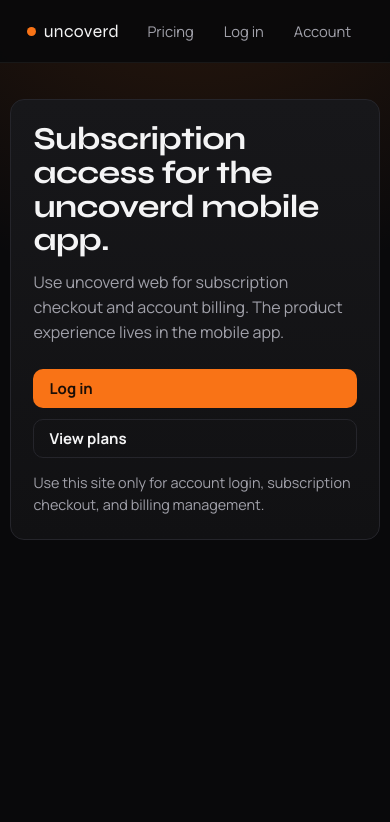
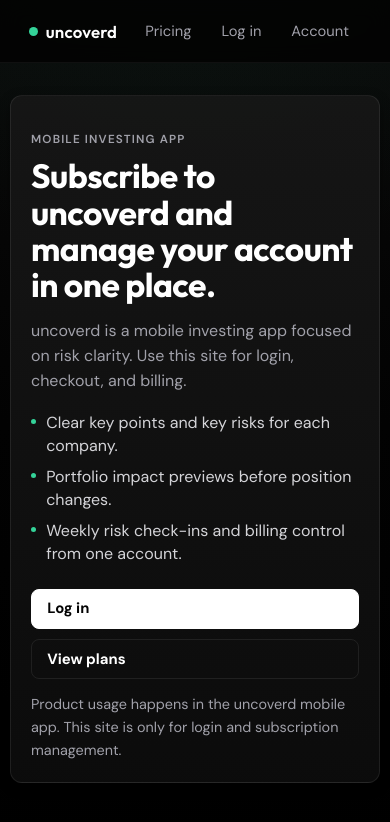
Before and after one commit to tickrbee/uncoverd-web, a Next.js app: page / in a window 390 px wide. Shown: the top 822 px of the page. Built offline with nearby package versions, Linux system fonts and the light colour scheme.

Commit message:
Align web design to app tokens and harden Supabase env config

```diff
--- a/src/app/account/page.tsx
+++ b/src/app/account/page.tsx
@@ -40,7 +40,7 @@
           <p>Signed in as {user.email}</p>
           <p>Current plan: {toDisplayPlan(profile?.subscription_tier)}</p>
           <p>{renewsAt ? `Renews on ${renewsAt}` : "No active renewal date yet."}</p>
-          <p>This account is for billing management for the uncoverd mobile app.</p>
+          <p>Your plan unlocks uncoverd features in the mobile app. Manage billing here.</p>
           <AccountActions />
           <p>
             Legal: <Link href="/legal/terms">Terms</Link> and <Link href="/legal/privacy">Privacy Policy</Link>.
--- a/src/app/globals.css
+++ b/src/app/globals.css
@@ -1,15 +1,33 @@
 :root {
-  --bg: #09090b;
-  --surface: #111113;
-  --surface-strong: #17171a;
-  --ink: #f4f4f5;
-  --muted: #a1a1aa;
-  --line: #25252b;
-  --accent: #f97316;
-  --accent-strong: #ea580c;
-  --accent-ink: #1b0e06;
-  --success: #22c55e;
-  --danger: #f87171;
+  --background: #030303;
+  --background-gradient: linear-gradient(180deg, #0a0a0a 0%, #030303 50%, #000000 100%);
+  --background-elevated: #0c0c0c;
+  --card: #171717;
+  --card-muted: rgba(23, 23, 23, 0.6);
+  --surface: rgba(39, 39, 42, 0.4);
+  --surface-hover: rgba(63, 63, 70, 0.42);
+
+  --text-primary: #ffffff;
+  --text-secondary: #a1a1aa;
+  --text-muted: #71717a;
+  --text-disabled: #52525b;
+
+  --border: rgba(255, 255, 255, 0.08);
+  --border-subtle: rgba(255, 255, 255, 0.05);
+  --border-focus: rgba(255, 255, 255, 0.15);
+
+  --positive: #34d399;
+  --negative: #f87171;
+  --positive-muted: rgba(52, 211, 153, 0.14);
+
+  --radius-sm: 8px;
+  --radius-md: 12px;
+  --radius-lg: 16px;
+  --radius-xl: 24px;
+
+  --shadow-sm: 0 1px 2px rgba(0, 0, 0, 0.5);
+  --shadow-md: 0 4px 12px rgba(0, 0, 0, 0.4);
+  --shadow-lg: 0 8px 24px rgba(0, 0, 0, 0.5);
 }
 
 * {
@@ -24,11 +42,9 @@
 
 body {
   min-height: 100vh;
-  color: var(--ink);
+  color: var(--text-primary);
   font-family: var(--font-body), sans-serif;
-  background:
-    radial-gradient(circle at 50% -20%, rgba(249, 115, 22, 0.18), transparent 45%),
-    var(--bg);
+  background: radial-gradient(circle at 50% -24%, rgba(52, 211, 153, 0.08), transparent 44%), var(--background-gradient);
 }
 
 a {
@@ -40,15 +56,15 @@
   position: sticky;
   top: 0;
   z-index: 20;
-  border-bottom: 1px solid rgba(255, 255, 255, 0.06);
-  background: rgba(9, 9, 11, 0.92);
-  backdrop-filter: blur(8px);
+  border-bottom: 1px solid var(--border-subtle);
+  background: rgba(3, 3, 3, 0.88);
+  backdrop-filter: blur(10px);
 }
 
 .site-header__inner {
-  width: min(960px, calc(100% - 2rem));
+  width: min(980px, calc(100% - 2rem));
+  min-height: 68px;
   margin: 0 auto;
-  min-height: 68px;
   display: flex;
   align-items: center;
   justify-content: space-between;
@@ -60,8 +76,9 @@
   align-items: center;
   gap: 0.5rem;
   font-family: var(--font-heading), sans-serif;
-  font-size: 1.1rem;
-  letter-spacing: 0.02em;
+  font-size: 1.05rem;
+  font-weight: 600;
+  letter-spacing: 0.01em;
   text-transform: lowercase;
 }
 
@@ -69,7 +86,7 @@
   width: 9px;
   height: 9px;
   border-radius: 999px;
-  background: var(--accent);
+  background: var(--positive);
 }
 
 .main-nav {
@@ -79,39 +96,40 @@
 }
 
 .main-nav a {
-  border-radius: 10px;
   border: 1px solid transparent;
+  border-radius: var(--radius-sm);
   padding: 0.45rem 0.7rem;
-  color: var(--muted);
   font-size: 0.92rem;
-  transition: color 130ms ease, border-color 130ms ease, background-color 130ms ease;
+  color: var(--text-secondary);
+  transition: color 150ms ease, border-color 150ms ease, background-color 150ms ease;
 }
 
 .main-nav a:hover {
-  color: var(--ink);
-  border-color: var(--line);
-  background: rgba(255, 255, 255, 0.03);
+  color: var(--text-primary);
+  border-color: var(--border);
+  background: rgba(255, 255, 255, 0.02);
 }
 
 .page {
-  width: min(960px, calc(100% - 2rem));
+  width: min(980px, calc(100% - 2rem));
   margin: 0 auto;
-  padding: 2.25rem 0 4rem;
+  padding: 2rem 0 4rem;
   display: grid;
   gap: 1rem;
 }
 
 .hero,
 .panel {
-  border: 1px solid var(--line);
-  border-radius: 16px;
-  background: linear-gradient(180deg, var(--surface-strong) 0%, var(--surface) 100%);
+  border: 1px solid var(--border);
+  border-radius: var(--radius-lg);
+  background: linear-gradient(180deg, rgba(23, 23, 23, 0.92) 0%, rgba(12, 12, 12, 0.96) 100%);
+  box-shadow: var(--shadow-md);
 }
 
 .hero {
-  max-width: 760px;
+  max-width: 820px;
   margin: 0 auto;
-  padding: clamp(1.4rem, 2.8vw, 2.2rem);
+  padding: clamp(1.25rem, 2.8vw, 2.2rem);
 }
 
 .hero h1,
@@ -120,24 +138,60 @@
 .page h1,
 .legal h1 {
   margin: 0;
-  line-height: 1.05;
-  letter-spacing: -0.02em;
   font-family: var(--font-heading), sans-serif;
+  line-height: 1.08;
+  letter-spacing: -0.015em;
+}
+
+.hero__eyebrow {
+  margin: 0;
+  color: var(--text-muted);
+  font-size: 0.73rem;
+  font-weight: 600;
+  text-transform: uppercase;
+  letter-spacing: 0.1em;
 }
 
 .hero h1 {
-  font-size: clamp(2rem, 5vw, 3rem);
+  margin-top: 0.6rem;
+  font-size: clamp(2.1rem, 5.3vw, 3.4rem);
 }
 
 .hero p {
-  margin: 0.85rem 0 0;
-  color: var(--muted);
-  line-height: 1.55;
-  max-width: 64ch;
+  margin: 0.9rem 0 0;
+  max-width: 68ch;
+  color: var(--text-secondary);
+  line-height: 1.58;
+}
+
+.hero__summary {
+  margin: 1.05rem 0 0;
+  padding: 0;
+  list-style: none;
+  display: grid;
+  gap: 0.5rem;
+}
+
+.hero__summary li {
+  position: relative;
+  padding-left: 0.95rem;
+  color: #d4d4d8;
+  line-height: 1.45;
+}
+
+.hero__summary li::before {
+  content: "";
+  position: absolute;
+  top: 0.5rem;
+  left: 0;
+  width: 5px;
+  height: 5px;
+  border-radius: 999px;
+  background: var(--positive);
 }
 
 .hero__actions {
-  margin-top: 1.5rem;
+  margin-top: 1.45rem;
   display: flex;
   flex-wrap: wrap;
   gap: 0.65rem;
@@ -148,7 +202,7 @@
 }
 
 .panel {
-  padding: 1.35rem;
+  padding: 1.3rem;
 }
 
 .stack {
@@ -158,49 +212,51 @@
 
 .panel p {
   margin: 0;
-  color: var(--muted);
+  color: var(--text-secondary);
   line-height: 1.55;
 }
 
 .panel a,
 .legal a {
-  color: #fdba74;
+  color: #e4e4e7;
 }
 
 .panel a:hover,
 .legal a:hover {
-  color: #fed7aa;
+  color: #ffffff;
 }
 
 .btn {
-  border: 1px solid transparent;
-  border-radius: 10px;
-  padding: 0.7rem 0.95rem;
-  font-size: 0.94rem;
+  border: 1px solid #ffffff;
+  border-radius: var(--radius-sm);
+  padding: 0.72rem 0.95rem;
+  font-size: 0.93rem;
   font-weight: 700;
   line-height: 1;
   cursor: pointer;
-  background: var(--accent);
-  color: var(--accent-ink);
-  transition: background-color 130ms ease;
+  color: #030303;
+  background: #ffffff;
+  transition: background-color 150ms ease, border-color 150ms ease;
 }
 
 .btn:hover {
-  background: var(--accent-strong);
+  background: #e5e7eb;
+  border-color: #e5e7eb;
 }
 
 .btn:disabled {
-  opacity: 0.65;
+  opacity: 0.64;
   cursor: not-allowed;
 }
 
 .btn--ghost {
-  border-color: var(--line);
-  color: var(--ink);
+  border-color: var(--border);
+  color: var(--text-primary);
   background: transparent;
 }
 
 .btn--ghost:hover {
+  border-color: var(--border-focus);
   background: rgba(255, 255, 255, 0.04);
 }
 
@@ -210,28 +266,28 @@
 }
 
 .login-form {
-  margin-top: 0.15rem;
+  margin-top: 0.2rem;
   display: grid;
-  gap: 0.65rem;
+  gap: 0.7rem;
 }
 
 .login-form label {
   font-size: 0.9rem;
-  color: #e4e4e7;
   font-weight: 600;
+  color: #d4d4d8;
 }
 
 .login-form input {
   width: 100%;
-  border: 1px solid var(--line);
-  border-radius: 10px;
-  background: #0d0d10;
-  color: var(--ink);
-  padding: 0.7rem 0.8rem;
+  border-radius: var(--radius-sm);
+  border: 1px solid var(--border);
+  background: #0c0c0c;
+  color: var(--text-primary);
+  padding: 0.72rem 0.82rem;
 }
 
 .login-form input::placeholder {
-  color: #71717a;
+  color: var(--text-muted);
 }
 
 .divider {
@@ -244,14 +300,14 @@
 .divider span {
   flex: 1;
   height: 1px;
-  background: var(--line);
+  background: var(--border-subtle);
 }
 
 .divider strong {
   font-size: 0.72rem;
-  color: #7f7f88;
+  letter-spacing: 0.08em;
+  color: var(--text-muted);
   text-transform: uppercase;
-  letter-spacing: 0.08em;
 }
 
 .pricing-grid {
@@ -262,41 +318,43 @@
 }
 
 .pricing-card {
-  border: 1px solid var(--line);
-  border-radius: 14px;
-  background: #101012;
+  border: 1px solid var(--border);
+  border-radius: var(--radius-md);
+  background: var(--card-muted);
+  box-shadow: var(--shadow-sm);
   padding: 1rem;
   display: grid;
   gap: 0.9rem;
 }
 
 .pricing-card--highlight {
-  border-color: rgba(249, 115, 22, 0.55);
-  background: linear-gradient(180deg, #141416 0%, #101012 100%);
+  border-color: rgba(52, 211, 153, 0.35);
+  background: linear-gradient(180deg, rgba(31, 31, 31, 0.92) 0%, rgba(16, 16, 16, 0.95) 100%);
 }
 
 .pricing-card__tier {
   margin: 0;
   width: fit-content;
   border-radius: 999px;
-  padding: 0.22rem 0.52rem;
-  font-size: 0.72rem;
+  border: 1px solid var(--border);
+  padding: 0.24rem 0.54rem;
+  font-size: 0.7rem;
   font-weight: 700;
   text-transform: uppercase;
-  letter-spacing: 0.09em;
-  color: #fdba74;
-  background: rgba(249, 115, 22, 0.12);
+  letter-spacing: 0.08em;
+  color: var(--text-secondary);
+  background: rgba(255, 255, 255, 0.03);
 }
 
 .pricing-card h2 {
   margin: 0.5rem 0 0;
-  font-size: 1.4rem;
+  font-size: 1.34rem;
   font-family: var(--font-heading), sans-serif;
 }
 
 .pricing-card p {
   margin: 0.45rem 0 0;
-  color: var(--muted);
+  color: var(--text-secondary);
   line-height: 1.45;
 }
 
@@ -310,9 +368,9 @@
 
 .pricing-card li {
   position: relative;
-  padding-left: 0.9rem;
+  padding-left: 0.92rem;
   color: #d4d4d8;
-  font-size: 0.92rem;
+  font-size: 0.91rem;
 }
 
 .pricing-card li::before {
@@ -323,7 +381,11 @@
   width: 4px;
   height: 4px;
   border-radius: 999px;
-  background: #fb923c;
+  background: var(--positive);
+}
+
+.pricing-card .btn {
+  width: 100%;
 }
 
 .account-actions {
@@ -338,20 +400,20 @@
 }
 
 .notice {
-  margin: 0.25rem 0 0;
-  font-size: 0.9rem;
+  margin: 0.2rem 0 0;
+  font-size: 0.89rem;
 }
 
 .notice--ok {
-  color: var(--success);
+  color: var(--positive);
 }
 
 .notice--error {
-  color: var(--danger);
+  color: var(--negative);
 }
 
 .legal {
-  max-width: 760px;
+  max-width: 780px;
   margin: 0 auto;
   display: grid;
   gap: 0.75rem;
@@ -363,7 +425,7 @@
   line-height: 1.6;
 }
 
-@media (max-width: 900px) {
+@media (max-width: 920px) {
   .pricing-grid {
     grid-template-columns: 1fr;
   }
@@ -372,7 +434,7 @@
 @media (max-width: 700px) {
   .site-header__inner,
   .page {
-    width: min(960px, calc(100% - 1.25rem));
+    width: min(980px, calc(100% - 1.25rem));
   }
 
   .site-header__inner {
@@ -384,7 +446,7 @@
 
   .hero,
   .panel {
-    border-radius: 14px;
+    border-radius: var(--radius-md);
   }
 
   .hero__actions {
--- a/src/app/layout.tsx
+++ b/src/app/layout.tsx
@@ -1,21 +1,21 @@
 import type { Metadata } from "next";
-import { Manrope, Syne } from "next/font/google";
+import { DM_Sans, Outfit } from "next/font/google";
 import { APP_NAME } from "@/lib/branding";
 import "./globals.css";
 
-const bodyFont = Manrope({
+const bodyFont = DM_Sans({
   subsets: ["latin"],
   variable: "--font-body",
 });
 
-const headingFont = Syne({
+const headingFont = Outfit({
   subsets: ["latin"],
   variable: "--font-heading",
 });
 
 export const metadata: Metadata = {
   title: `${APP_NAME} | Subscription Billing`,
-  description: "uncoverd subscription login, checkout, and billing portal for the mobile app.",
+  description: "uncoverd subscription login, checkout, and billing portal for the mobile investing app.",
 };
 
 export default function RootLayout({
--- a/src/app/page.tsx
+++ b/src/app/page.tsx
@@ -8,8 +8,14 @@
       <MainNav />
       <main className="page">
         <section className="hero">
-          <h1>Subscription access for the uncoverd mobile app.</h1>
+          <p className="hero__eyebrow">Mobile investing app</p>
+          <h1>Subscribe to uncoverd and manage your account in one place.</h1>
           <p>{BILLING_PURPOSE_LINE}</p>
+          <ul className="hero__summary" aria-label="What uncoverd gives you inside the mobile app">
+            <li>Clear key points and key risks for each company.</li>
+            <li>Portfolio impact previews before position changes.</li>
+            <li>Weekly risk check-ins and billing control from one account.</li>
+          </ul>
 
           <div className="hero__actions">
             <Link href="/login" className="btn">
@@ -21,7 +27,7 @@
           </div>
 
           <p className="hero__fineprint">
-            Use this site only for account login, subscription checkout, and billing management.
+            Product usage happens in the uncoverd mobile app. This site is only for login and subscription management.
           </p>
         </section>
       </main>
--- a/src/app/pricing/page.tsx
+++ b/src/app/pricing/page.tsx
@@ -10,6 +10,7 @@
         <section className="panel stack">
           <h1>Choose your subscription</h1>
           <p>{BILLING_PURPOSE_LINE}</p>
+          <p>All plan features apply to the uncoverd mobile app. Checkout and billing are managed here on web.</p>
         </section>
 
         <PricingCards />
--- a/src/components/login-form.tsx
+++ b/src/components/login-form.tsx
@@ -73,7 +73,10 @@
   return (
     <section className="panel login-panel">
       <h1>Access your subscription account</h1>
-      <p>Sign in with email or Google to manage your uncoverd mobile app subscription.</p>
+      <p>
+        Sign in with email or Google to manage your uncoverd plan. uncoverd helps you evaluate opportunities with
+        clearer risk context inside the mobile app.
+      </p>
 
       <button type="button" className="btn btn--ghost" onClick={signInWithGoogle} disabled={busy}>
         Continue with Google
--- a/src/lib/branding.ts
+++ b/src/lib/branding.ts
@@ -1,7 +1,7 @@
 export const APP_NAME = "uncoverd";
 
 export const BILLING_PURPOSE_LINE =
-  "Use uncoverd web for subscription checkout and account billing. The product experience lives in the mobile app.";
+  "uncoverd is a mobile investing app focused on risk clarity. Use this site for login, checkout, and billing.";
 
 export type TierCode = "free" | "plus" | "gold";
 export type PlanDisplay = "Free" | "Plus" | "Pro";
@@ -25,22 +25,22 @@
     tier: "free",
     name: "Free",
     monthlyPrice: "EUR 0",
-    description: "Account access for the mobile app.",
-    features: ["Email and Google sign-in", "Plan visibility", "Upgrade anytime"],
+    description: "Secure account access for the mobile app.",
+    features: ["Email and Google sign-in", "Plan and renewal visibility", "Upgrade anytime"],
   },
   {
     tier: "plus",
     name: "Plus",
     monthlyPrice: "EUR 14.99 / month",
-    description: "Paid subscription with expanded app access.",
-    features: ["Everything in Free", "Expanded access", "Billing portal"],
+    description: "Risk-focused subscription for daily decision support.",
+    features: ["Decision assistant and impact preview", "Extra daily analysis pack", "Weekly risk check-in"],
   },
   {
     tier: "gold",
     name: "Pro",
     monthlyPrice: "EUR 24.99 / month",
-    description: "Highest subscription tier for full app access.",
-    features: ["Everything in Plus", "Highest tier access", "Priority support"],
+    description: "Full subscription tier for advanced portfolio clarity.",
+    features: ["Everything in Plus", "Advanced analytics", "Priority support"],
   },
 ];
 
```
Also changed, not shown: src/lib/env.ts (+10 -8 lines), 1 other file (tests, documents, lock files or other folders).
